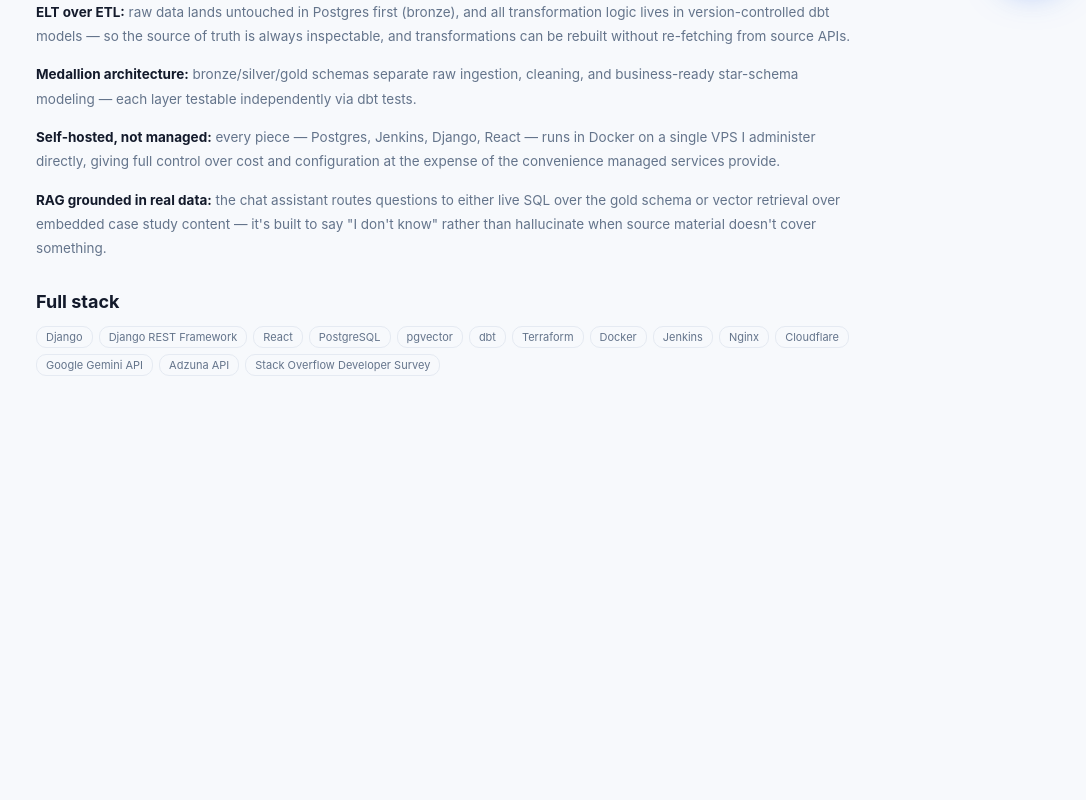
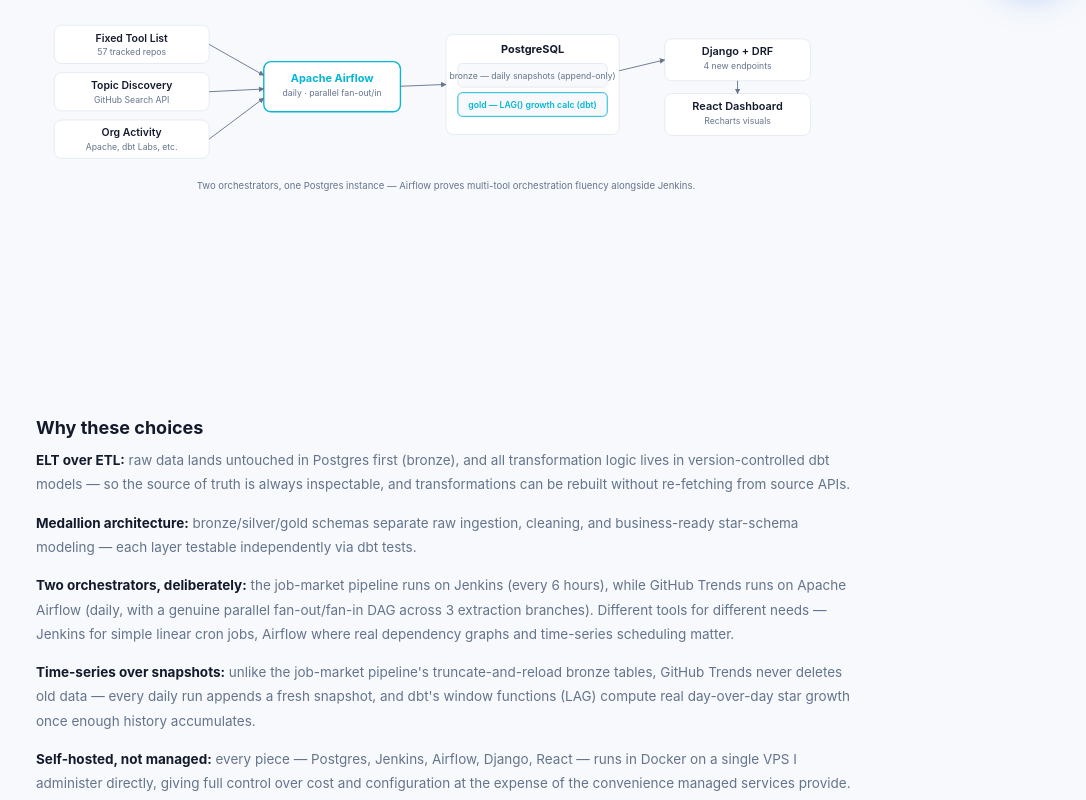
Before and after one commit to aakashmanandhar/data-eng-portfolio, a React (Vite) app in the folder apps/web/: page /architecture in a window 1280 px wide. Shown: the part 800-1600 px from the top of the page, without its empty margins (194-1280 px from the left). Before the commit the page ends 1232 px from the top, so only its background shows below. Built offline with nearby package versions, Linux system fonts and the light colour scheme.

Commit message:
Add carousel-jump navigation for Explorer links, dual-pipeline architecture page, UI polish

```diff
--- a/apps/web/src/App.css
+++ b/apps/web/src/App.css
@@ -1059,6 +1059,8 @@
 .carousel {
   position: relative;
   overflow: hidden;
+  max-width: 1040px;
+  margin: 0 auto;
 }
 .carousel-track {
   display: flex;
@@ -1091,10 +1093,10 @@
   cursor: default;
 }
 .carousel-arrow-left {
-  left: -10px;
+  left: 4px;
 }
 .carousel-arrow-right {
-  right: -10px;
+  right: 4px;
 }
 .carousel-dots {
   display: flex;
@@ -1292,10 +1294,10 @@
 
 .github-trends-slide .explorer-section,
 .github-trends-slide .dual-charts-section {
-  padding: 14px 40px;
+  padding: 10px 40px;
 }
 .github-trends-slide .eyebrow {
-  margin-bottom: 8px;
+  margin-bottom: 6px;
 }
 .github-trends-slide .explorer-box {
   padding: 16px;
--- a/apps/web/src/pages/ArchitecturePage.jsx
+++ b/apps/web/src/pages/ArchitecturePage.jsx
@@ -3,8 +3,8 @@
 
 const stack = [
   'Django', 'Django REST Framework', 'React', 'PostgreSQL', 'pgvector',
-  'dbt', 'Terraform', 'Docker', 'Jenkins', 'Nginx', 'Cloudflare',
-  'Google Gemini API', 'Adzuna API', 'Stack Overflow Developer Survey'
+  'dbt', 'Terraform', 'Docker', 'Jenkins', 'Apache Airflow', 'Nginx', 'Cloudflare',
+  'Google Gemini API', 'Adzuna API', 'GitHub API', 'Stack Overflow Developer Survey'
 ]
 
 function ArchitecturePage() {
@@ -14,9 +14,11 @@
       <h1>How This Site Works</h1>
       <p style={{ color: 'var(--muted)', fontSize: '14.5px', lineHeight: 1.7, marginBottom: '30px' }}>
         This portfolio isn't just a static page describing my work — it's a live,
-        self-hosted data platform. Here's the architecture behind it, end to end.
+        self-hosted data platform running two independently-orchestrated pipelines.
+        Here's the architecture behind both, end to end.
       </p>
 
+      <h2 style={{ fontSize: '17px', marginBottom: '14px' }}>Pipeline 1 · Job Market Explorer (Jenkins)</h2>
       <svg viewBox="0 0 900 520" style={{ width: '100%', height: 'auto', marginBottom: '30px' }}>
         <defs>
           <marker id="arrow" viewBox="0 0 10 10" refX="9" refY="5" markerWidth="6" markerHeight="6" orient="auto-start-reverse">
@@ -102,6 +104,63 @@
         </text>
       </svg>
 
+      <h2 style={{ fontSize: '17px', marginBottom: '14px' }}>Pipeline 2 · GitHub Trends (Apache Airflow)</h2>
+      <svg viewBox="0 0 900 380" style={{ width: '100%', height: 'auto', marginBottom: '30px' }}>
+        <defs>
+          <marker id="arrow2" viewBox="0 0 10 10" refX="9" refY="5" markerWidth="6" markerHeight="6" orient="auto-start-reverse">
+            <path d="M 0 0 L 10 5 L 0 10 z" fill="var(--muted)" />
+          </marker>
+        </defs>
+
+        {/* Sources - 3 parallel extraction branches */}
+        <rect x="20" y="20" width="170" height="42" rx="8" fill="var(--bg-alt)" stroke="var(--border)" />
+        <text x="105" y="38" textAnchor="middle" fontSize="11.5" fill="var(--text)" fontWeight="600">Fixed Tool List</text>
+        <text x="105" y="53" textAnchor="middle" fontSize="9.5" fill="var(--muted)">57 tracked repos</text>
+
+        <rect x="20" y="72" width="170" height="42" rx="8" fill="var(--bg-alt)" stroke="var(--border)" />
+        <text x="105" y="90" textAnchor="middle" fontSize="11.5" fill="var(--text)" fontWeight="600">Topic Discovery</text>
+        <text x="105" y="105" textAnchor="middle" fontSize="9.5" fill="var(--muted)">GitHub Search API</text>
+
+        <rect x="20" y="124" width="170" height="42" rx="8" fill="var(--bg-alt)" stroke="var(--border)" />
+        <text x="105" y="142" textAnchor="middle" fontSize="11.5" fill="var(--text)" fontWeight="600">Org Activity</text>
+        <text x="105" y="157" textAnchor="middle" fontSize="9.5" fill="var(--muted)">Apache, dbt Labs, etc.</text>
+
+        {/* Airflow */}
+        <rect x="250" y="60" width="150" height="55" rx="8" fill="var(--bg-alt)" stroke="var(--accent2)" strokeWidth="1.5" />
+        <text x="325" y="82" textAnchor="middle" fontSize="12" fill="var(--accent2)" fontWeight="700">Apache Airflow</text>
+        <text x="325" y="98" textAnchor="middle" fontSize="9.5" fill="var(--muted)">daily · parallel fan-out/in</text>
+
+        <line x1="190" y1="41" x2="250" y2="75" stroke="var(--muted)" markerEnd="url(#arrow2)" />
+        <line x1="190" y1="93" x2="250" y2="90" stroke="var(--muted)" markerEnd="url(#arrow2)" />
+        <line x1="190" y1="145" x2="250" y2="100" stroke="var(--muted)" markerEnd="url(#arrow2)" />
+
+        {/* Postgres time-series */}
+        <rect x="450" y="30" width="190" height="110" rx="8" fill="var(--bg-alt)" stroke="var(--border)" />
+        <text x="545" y="50" textAnchor="middle" fontSize="12" fill="var(--text)" fontWeight="700">PostgreSQL</text>
+        <rect x="463" y="62" width="164" height="26" rx="5" fill="var(--bg)" stroke="var(--border)" />
+        <text x="545" y="79" textAnchor="middle" fontSize="9.5" fill="var(--muted)">bronze — daily snapshots (append-only)</text>
+        <rect x="463" y="94" width="164" height="26" rx="5" fill="var(--bg)" stroke="var(--accent2)" />
+        <text x="545" y="111" textAnchor="middle" fontSize="9.5" fill="var(--accent2)" fontWeight="600">gold — LAG() growth calc (dbt)</text>
+
+        <line x1="400" y1="87" x2="450" y2="85" stroke="var(--muted)" markerEnd="url(#arrow2)" />
+
+        {/* Django + React */}
+        <rect x="690" y="35" width="160" height="46" rx="8" fill="var(--bg-alt)" stroke="var(--border)" />
+        <text x="770" y="53" textAnchor="middle" fontSize="12" fill="var(--text)" fontWeight="600">Django + DRF</text>
+        <text x="770" y="68" textAnchor="middle" fontSize="9.5" fill="var(--muted)">4 new endpoints</text>
+
+        <rect x="690" y="95" width="160" height="46" rx="8" fill="var(--bg-alt)" stroke="var(--border)" />
+        <text x="770" y="113" textAnchor="middle" fontSize="12" fill="var(--text)" fontWeight="600">React Dashboard</text>
+        <text x="770" y="128" textAnchor="middle" fontSize="9.5" fill="var(--muted)">Recharts visuals</text>
+
+        <line x1="640" y1="70" x2="690" y2="58" stroke="var(--muted)" markerEnd="url(#arrow2)" />
+        <line x1="770" y1="81" x2="770" y2="95" stroke="var(--muted)" markerEnd="url(#arrow2)" />
+
+        <text x="450" y="200" textAnchor="middle" fontSize="10.5" fill="var(--muted)">
+          Two orchestrators, one Postgres instance — Airflow proves multi-tool orchestration fluency alongside Jenkins.
+        </text>
+      </svg>
+
       <h2 style={{ fontSize: '18px', marginTop: '30px', marginBottom: '10px' }}>Why these choices</h2>
       <div style={{ fontSize: '13.5px', color: 'var(--muted)', lineHeight: 1.8 }}>
         <p style={{ marginBottom: '14px' }}>
@@ -114,14 +173,25 @@
           cleaning, and business-ready star-schema modeling — each layer testable independently via dbt tests.
         </p>
         <p style={{ marginBottom: '14px' }}>
-          <strong style={{ color: 'var(--text)' }}>Self-hosted, not managed:</strong> every piece — Postgres, Jenkins, Django,
-          React — runs in Docker on a single VPS I administer directly, giving full control over cost and configuration
+          <strong style={{ color: 'var(--text)' }}>Two orchestrators, deliberately:</strong> the job-market pipeline runs on Jenkins
+          (every 6 hours), while GitHub Trends runs on Apache Airflow (daily, with a genuine parallel fan-out/fan-in DAG across
+          3 extraction branches). Different tools for different needs — Jenkins for simple linear cron jobs, Airflow where
+          real dependency graphs and time-series scheduling matter.
+        </p>
+        <p style={{ marginBottom: '14px' }}>
+          <strong style={{ color: 'var(--text)' }}>Time-series over snapshots:</strong> unlike the job-market pipeline's
+          truncate-and-reload bronze tables, GitHub Trends never deletes old data — every daily run appends a fresh snapshot,
+          and dbt's window functions (LAG) compute real day-over-day star growth once enough history accumulates.
+        </p>
+        <p style={{ marginBottom: '14px' }}>
+          <strong style={{ color: 'var(--text)' }}>Self-hosted, not managed:</strong> every piece — Postgres, Jenkins, Airflow,
+          Django, React — runs in Docker on a single VPS I administer directly, giving full control over cost and configuration
           at the expense of the convenience managed services provide.
         </p>
         <p>
           <strong style={{ color: 'var(--text)' }}>RAG grounded in real data:</strong> the chat assistant routes questions
-          to either live SQL over the gold schema or vector retrieval over embedded case study content — it's built to say
-          "I don't know" rather than hallucinate when source material doesn't cover something.
+          to either live SQL over both pipelines' gold schemas or vector retrieval over embedded case study content — it's
+          built to say "I don't know" rather than hallucinate when source material doesn't cover something.
         </p>
       </div>
 
--- a/apps/web/src/pages/HomePage.jsx
+++ b/apps/web/src/pages/HomePage.jsx
@@ -144,7 +144,7 @@
         <strong>Aakash Manandhar</strong>
         <div className="nav-links">
           <a href="#projects">Projects</a>
-          <a href="#explorer">Explorer</a>
+          <a href="#explorer" onClick={(e) => { e.preventDefault(); window.dispatchEvent(new CustomEvent('carousel-jump', { detail: { index: 1 } })); setTimeout(() => document.getElementById('explorer')?.scrollIntoView({ behavior: 'smooth' }), 50) }}>Explorer</a>
           <Link to="/architecture">Architecture</Link>
           <a href="#adrs">ADRs</a>
           <a href="#about">About</a>
@@ -169,7 +169,7 @@
           <p className="hero-sub">{subtext}</p>
           <div className="hero-btns">
             <button className="btn-primary" onClick={() => window.dispatchEvent(new Event('open-chat-widget'))}>Talk to Assistant →</button>
-            <a href="#explorer" className="btn-secondary">Explore the Data</a>
+            <a href="#explorer" className="btn-secondary" onClick={(e) => { e.preventDefault(); window.dispatchEvent(new CustomEvent('carousel-jump', { detail: { index: 1 } })); setTimeout(() => document.getElementById('explorer')?.scrollIntoView({ behavior: 'smooth' }), 50) }}>Explore the Data</a>
           </div>
         </div>
 
```
Also changed, not shown: apps/web/src/components/Carousel.jsx (+32 -7 lines).
